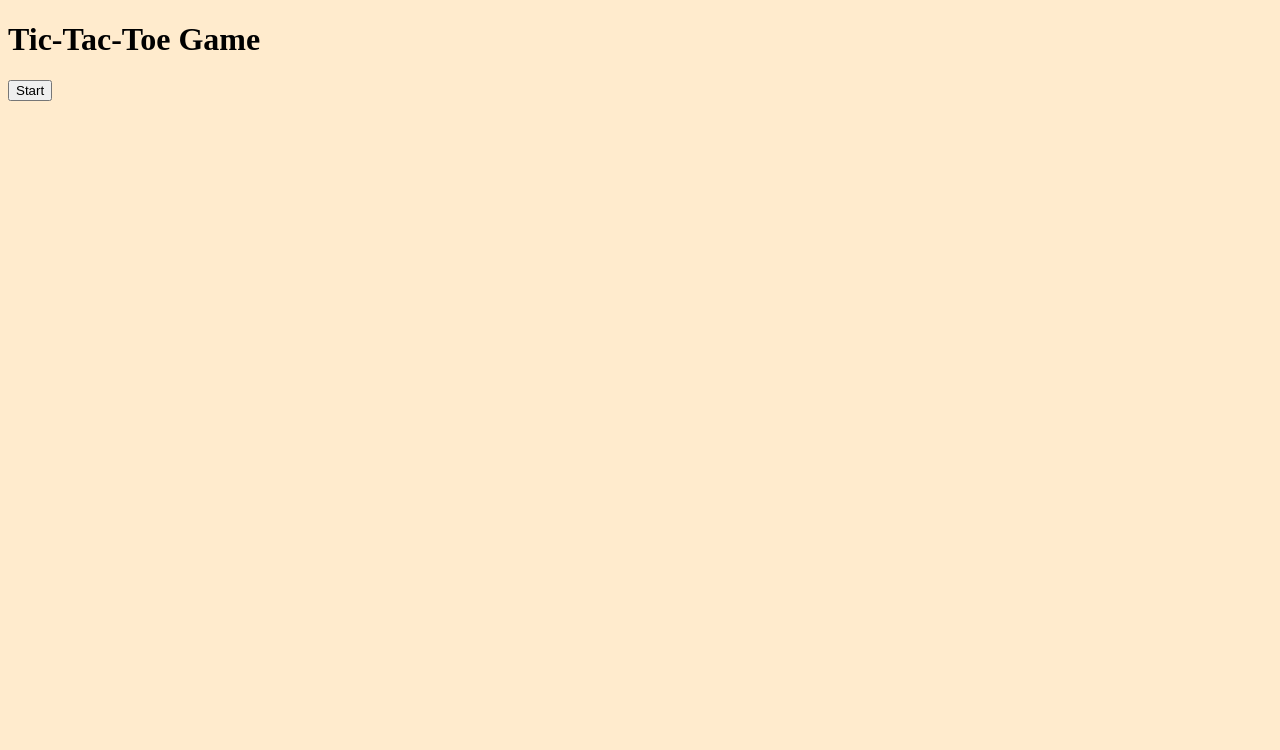
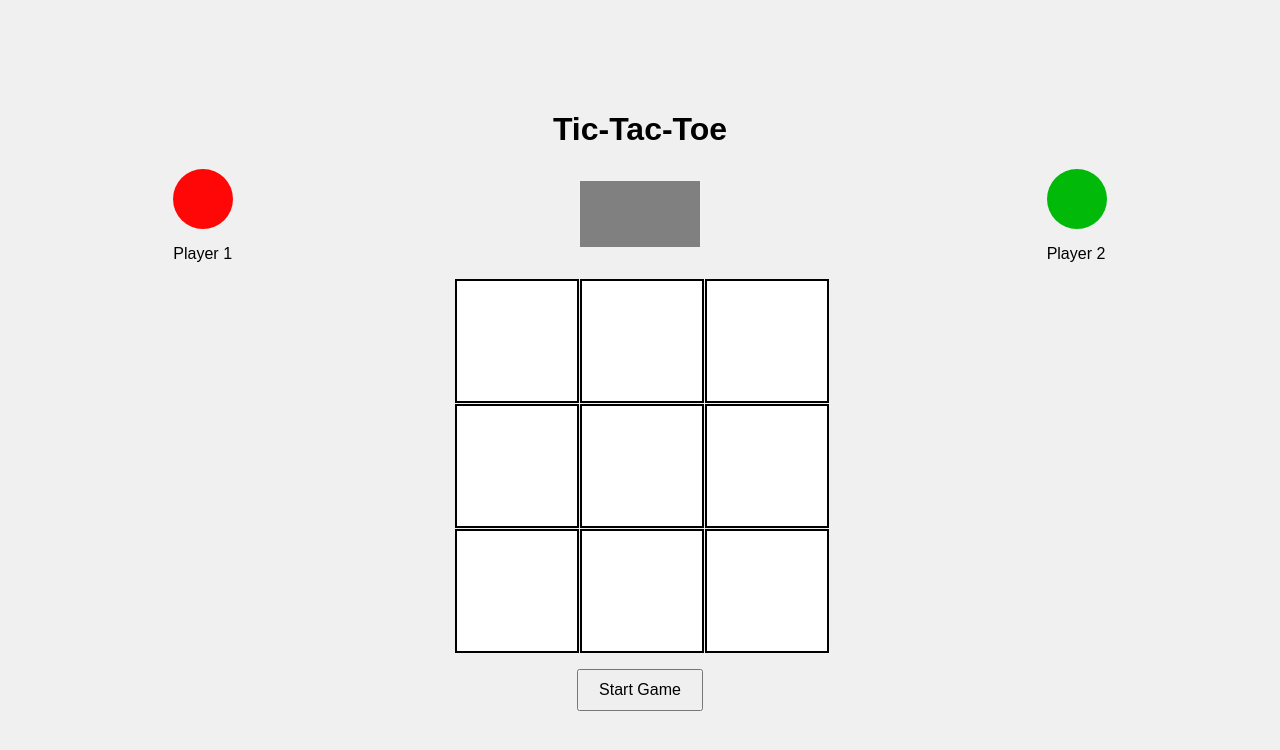
Before and after one commit to DjovannyP/tic-tac-toe, a website: page index.html in a window 1280 px wide. Drawn offline with Linux system fonts and the light colour scheme.

Commit message:
Ui gameboard created

```diff
--- a/css/styles.css
+++ b/css/styles.css
@@ -1,3 +1,87 @@
 body {
-    background-color: blanchedalmond;
+    font-family: Arial, sans-serif;
+    display: flex;
+    flex-direction: column;
+    align-items: center;
+    justify-content: center;
+    height: 100vh;
+    margin: 0;
+    background-color: #f0f0f0;
 }
+
+#game-status {
+    font-size: 24px;
+    font-weight: bold;
+    width: 120px;
+    height: 60%;
+    background-color: gray;
+    margin-bottom: 20px;
+}
+
+#board {
+    display: grid;
+    grid-template-columns: repeat(3, 120px);
+    grid-template-rows: repeat(3, 120px);
+    gap: 5px;
+}
+
+.playerTurn {
+    display: flex;
+    justify-content: space-around;
+    align-items: center;
+    width: 100%;
+}
+
+.player {
+    width: 60px;
+    height: 60px;
+    border-radius: 50%;
+}
+
+.player1 {
+    background-color: rgb(255, 7, 7);
+}
+
+.player2 {
+    background-color: rgb(0, 185, 9);
+}
+
+
+.cell {
+    width: 120px;
+    height: 120px;
+    background-color: #fff;
+    border: 2px solid #000;
+    display: flex;
+    align-items: center;
+    justify-content: center;
+    font-size: 32px;
+    cursor: pointer;
+    transition: background-color 0.3s, transform 0.3s;
+}
+
+#startButton {
+    margin-top: 20px;
+    padding: 10px 20px;
+    font-size: 16px;
+    cursor: pointer;
+}
+
+.cell:hover {
+    background-color: #e0e0e0;
+    transform: scale(1.1);
+}
+
+.cell.fade-in {
+    animation: fadeIn 0.5s forwards;
+}
+
+@keyframes fadeIn {
+    from {
+        opacity: 0;
+    }
+
+    to {
+        opacity: 1;
+    }
+}
--- a/index.html
+++ b/index.html
@@ -1,5 +1,6 @@
 <!DOCTYPE html>
 <html lang="en">
+
 <head>
     <meta charset="UTF-8">
     <meta name="viewport" content="width=device-width, initial-scale=1.0">
@@ -7,8 +8,34 @@
     <link rel="stylesheet" href="/css/styles.css">
     <script src="/js/main.js" defer></script>
 </head>
+
 <body>
-    <h1 class="title">Tic-Tac-Toe Game</h1>
-    <button class="click">Start</button>
+    <h1>Tic-Tac-Toe</h1>
+    <div class="playerTurn">
+        <div>
+            <div class="player1 player"></div>
+            <p>Player 1</p>
+        </div>
+
+        <div id="game-status"></div>
+        <div>
+            <div class="player2 player"></div>
+            <p>Player 2</p>
+        </div>
+    </div>
+
+    <div id="board">
+        <div class="cell" data-cell></div>
+        <div class="cell" data-cell></div>
+        <div class="cell" data-cell></div>
+        <div class="cell" data-cell></div>
+        <div class="cell" data-cell></div>
+        <div class="cell" data-cell></div>
+        <div class="cell" data-cell></div>
+        <div class="cell" data-cell></div>
+        <div class="cell" data-cell></div>
+    </div>
+    <button id="startButton">Start Game</button>
 </body>
+
 </html>
--- a/js/main.js
+++ b/js/main.js
@@ -1,8 +1,4 @@
+const startButton = document.querySelector("#startButton");
 
-const startBtn = document.querySelector(".click");
 
-startBtn.addEventListener('click', message);
-
-function message() {
-    alert("I am a good Programmer");
-}
+startButton.addEventListener('click', () => alert("I am a Good Programmer"));
--- /dev/null
+++ b/package.json
@@ -0,0 +1,5 @@
+{
+  "dependencies": {
+    "jsdom": "^24.1.0"
+  }
+}
```
Also changed, not shown: 2 other files.
